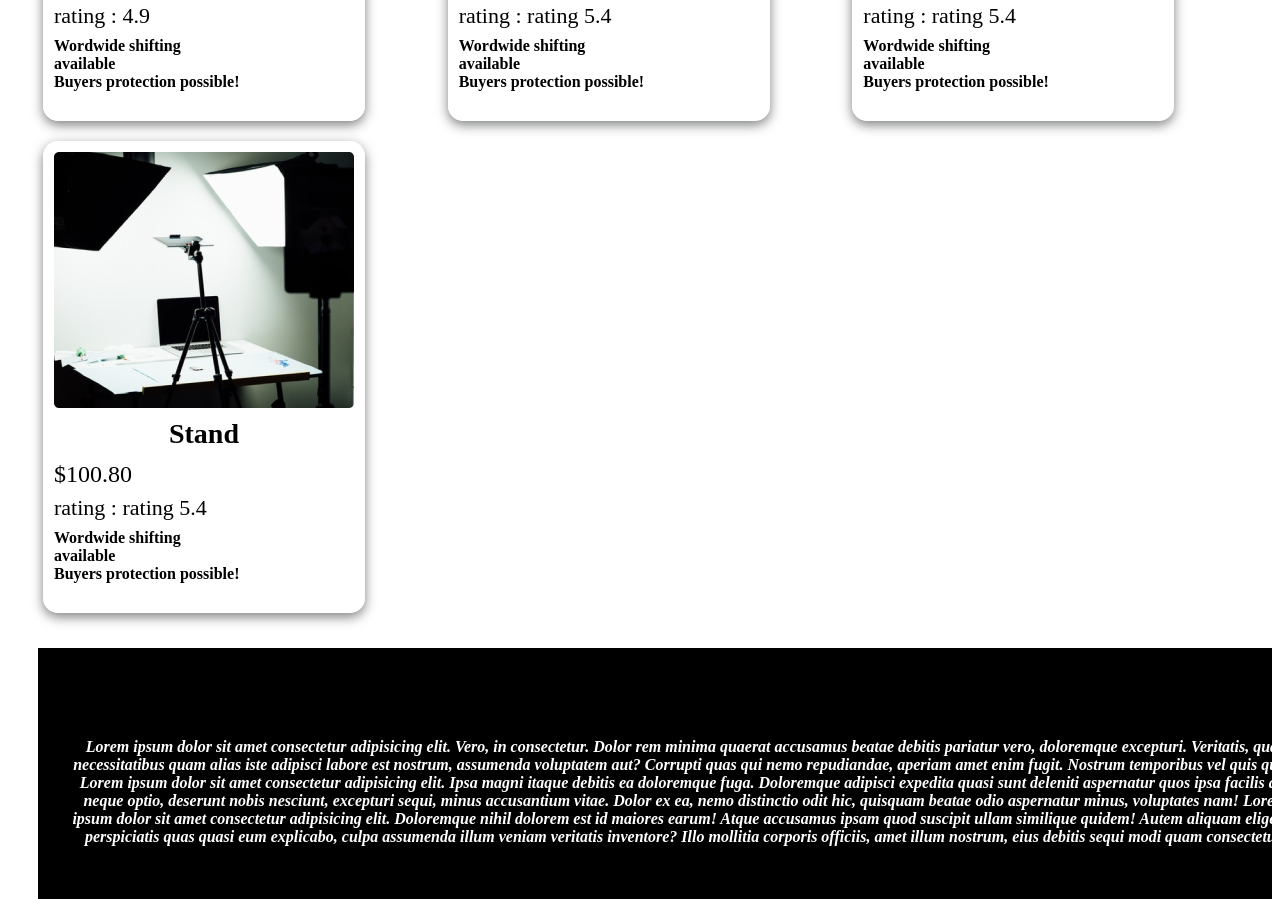
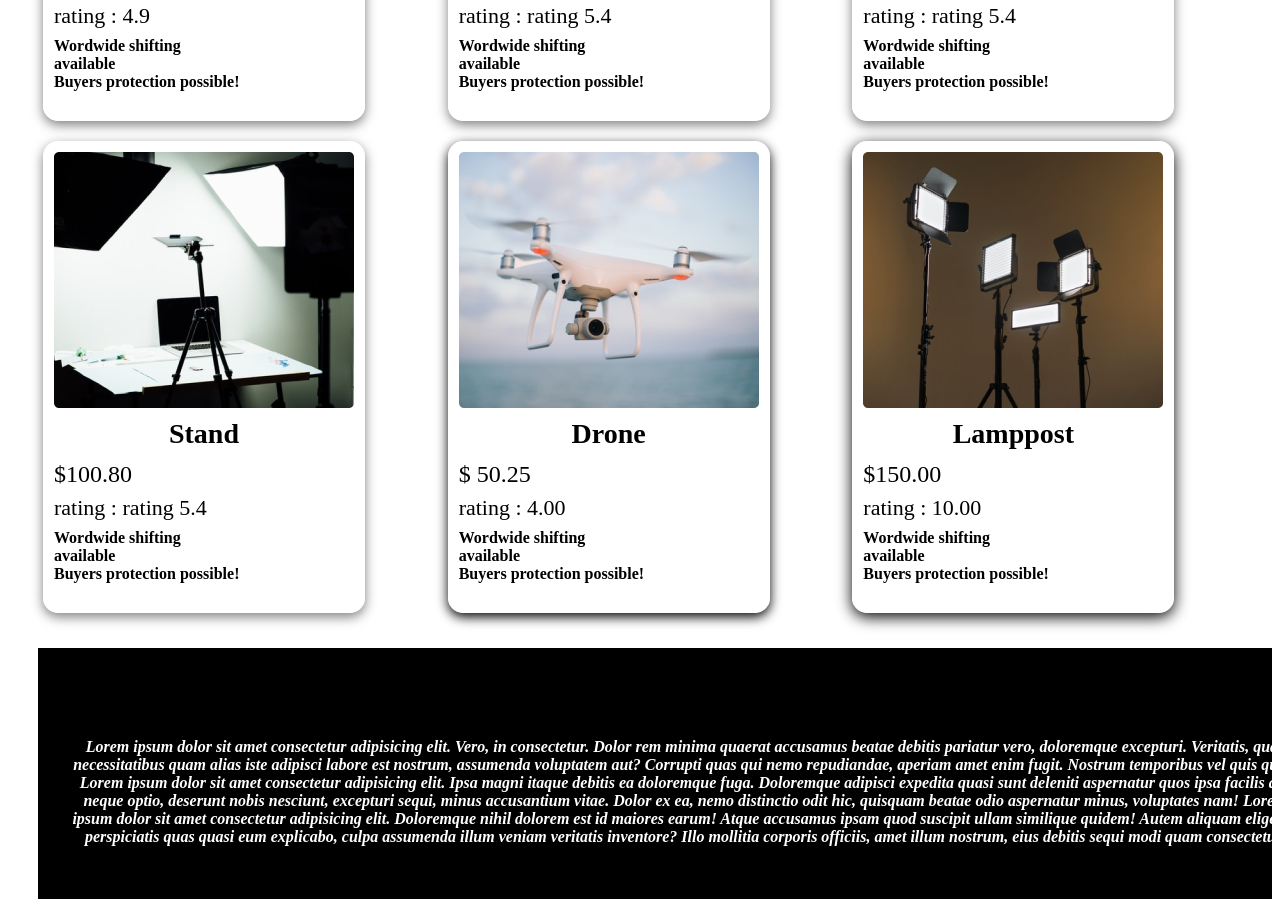
Before and after one commit to mdshofiqulislam10/Final-Project-Html-css, a plain HTML site: page index.html in a window 1280 px wide. Shown: the part 1056-1955 px from the top of the page. Drawn offline with Linux system fonts and the light colour scheme.

Commit message:
pic change

```diff
--- a/index.html
+++ b/index.html
@@ -106,6 +106,30 @@
                             available <br>
                             Buyers protection possible!</p>
                       </div>
+
+                      <!-- closs 4th card view -->
+
+                      <!-- start 5th card view -->
+                       <div class="product-card-five">
+                        <img src="./Image/unsplash4.png" alt="Loading...">
+                        <h1 class="product-name">Drone</h1>
+                        <p class="product-price">$ 50.25</p>
+                        <p class="product-rating">rating : <span>4.00</span></p>
+                        <p class="product-description">Wordwide shifting <br>
+                            available <br>
+                            Buyers protection possible!</p>
+                       </div>
+                       <!-- closs 5th card view -->
+                        <!-- start 6th card view -->
+                         <div class="product-card-six">
+                            <img src="./Image/unsplash5.png" alt="Loading...">
+                            <h1 class="product-name">Lamppost</h1>
+                            <p class="product-price">$150.00</p>
+                            <p class="product-rating">rating : <span>10.00</span></p>
+                            <p class="product-description">Wordwide shifting <br>
+                                available <br>
+                                Buyers protection possible!</p>
+                         </div>
                 </Section>
              </div>
 
--- a/style.css
+++ b/style.css
@@ -155,7 +155,8 @@
     box-shadow:0 13px 15px crimson;
 }
 
-                                         /* closs 2nd card section */
+ /* closs 2nd card section */
+ /* start third card view */
 .product-card-third{
     border: 1px solid white;
     width: 300px;
@@ -167,6 +168,8 @@
 .product-card-third:hover{
     box-shadow: 0 15px 20px aqua;
 }
+/* closs third card view */
+/* start four card view */
 .product-card-four{
     border: 1px solid white;
     border-radius: 15px;
@@ -178,6 +181,37 @@
 .product-card-four:hover{
     box-shadow: 0 15px 20px purple;
 }
+/* closs four card view */
+/* start 5th card view */
+.product-card-five{
+    border: 1px solid white;
+    border-radius: 15px;
+    width: 300px;
+    height: 450px;
+    box-shadow: 0 4px 12px rgba(4, 4, 4, 4);
+    padding: 10px;
+}
+.product-name{
+    font-weight: bold;
+
+}
+.product-card-five:hover{
+    box-shadow: 0 15px 20px royalblue;
+}
+/* closs five card view */
+/* start six card view */
+.product-card-six{
+    border: 1px solid white;
+    border-radius: 15px;
+    width: 300px;
+    height: 450px;
+    box-shadow: 0 4px 15px rgba(4, 4, 4, 4);
+    padding: 10px;
+}
+.product-card-six:hover{
+    box-shadow: 0 15px 20px fuchsia;
+}
+/* closs six card view */
 
 /* start footer section */
 footer{
```
